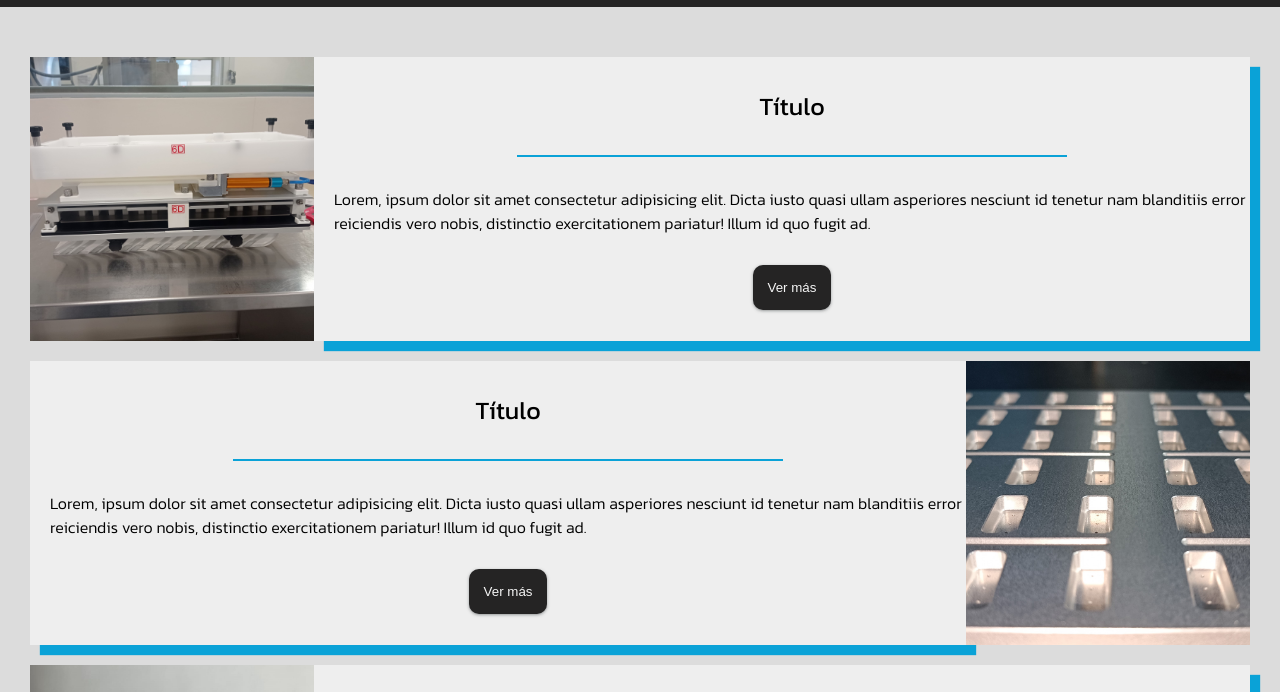
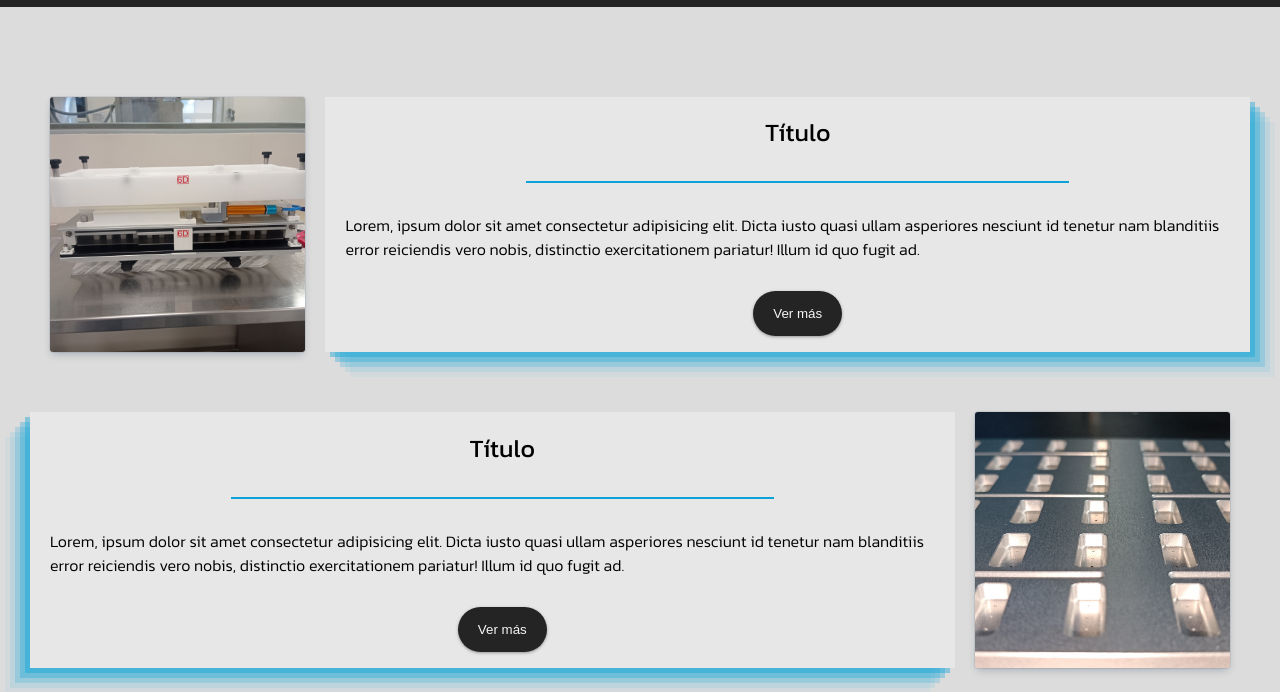
Before and after one commit to LautiPortal/paginaMatricod, a website: page pages/galeria.html in a window 1280 px wide. Shown: the part 94-786 px from the top of the page. Drawn offline with Linux system fonts and the light colour scheme.

Commit message:
Cambio estilo cards

```diff
--- a/sass/_galeria.scss
+++ b/sass/_galeria.scss
@@ -5,16 +5,19 @@ main {
         display: flex;
         height: 100%;
         width: 100%;
-        margin: 20px 0;
+        margin: 60px 0;
         border-radius: 5px;
         .img-container {
             width: 450px;
+            padding: 0 20px;
 
             img {
             width: 100%;
             display: flex;
             justify-content: center;
             align-items: center;
+            box-shadow: rgba(9, 30, 66, 0.25) 0px 4px 8px -2px, rgba(9, 30, 66, 0.08) 0px 0px 0px 1px;
+            border-radius: 3px;
         }
         }
 
@@ -27,8 +30,8 @@ main {
             gap: 30px;
             padding-left: 20px;
             color: black;
-            background-color: rgba(245, 245, 245, 0.712);
-            box-shadow: 10px 10px 1px $mainColor;
+            background-color: rgba(245, 245, 245, 0.425);
+            box-shadow: rgba($mainColor, 0.4) 5px 5px, rgba($mainColor, 0.3) 10px 10px, rgba($mainColor, 0.2) 15px 15px, rgba($mainColor, 0.1) 20px 20px, rgba($mainColor, 0.05) 25px 25px;
 
             h3 {
                 font-weight: 400;
@@ -50,9 +53,9 @@ main {
 
             button {
                 border: none;
-                border-radius: 10px;
+                border-radius: 30px;
                 background-color: $blackGray;
-                padding: 15px;
+                padding: 15px 20px;
                 color: whitesmoke;
                 box-shadow: rgba(60, 64, 67, 0.3) 0px 1px 2px 0px, rgba(60, 64, 67, 0.15) 0px 1px 3px 1px;
 
@@ -63,7 +66,9 @@ main {
         }
 
         .left {
-            box-shadow: 10px 10px 1px $mainColor;
+            box-shadow: $mainColor 1px 10px 10px;
+            box-shadow: rgba($mainColor, 0.4) -5px 5px, rgba($mainColor, 0.3) -10px 10px, rgba($mainColor, 0.2) -15px 15px, rgba($mainColor, 0.1) -20px 20px, rgba($mainColor, 0.05) -25px 25px;
+
 
         }
     }
```
Also changed, not shown: style.css, 1 other file.
